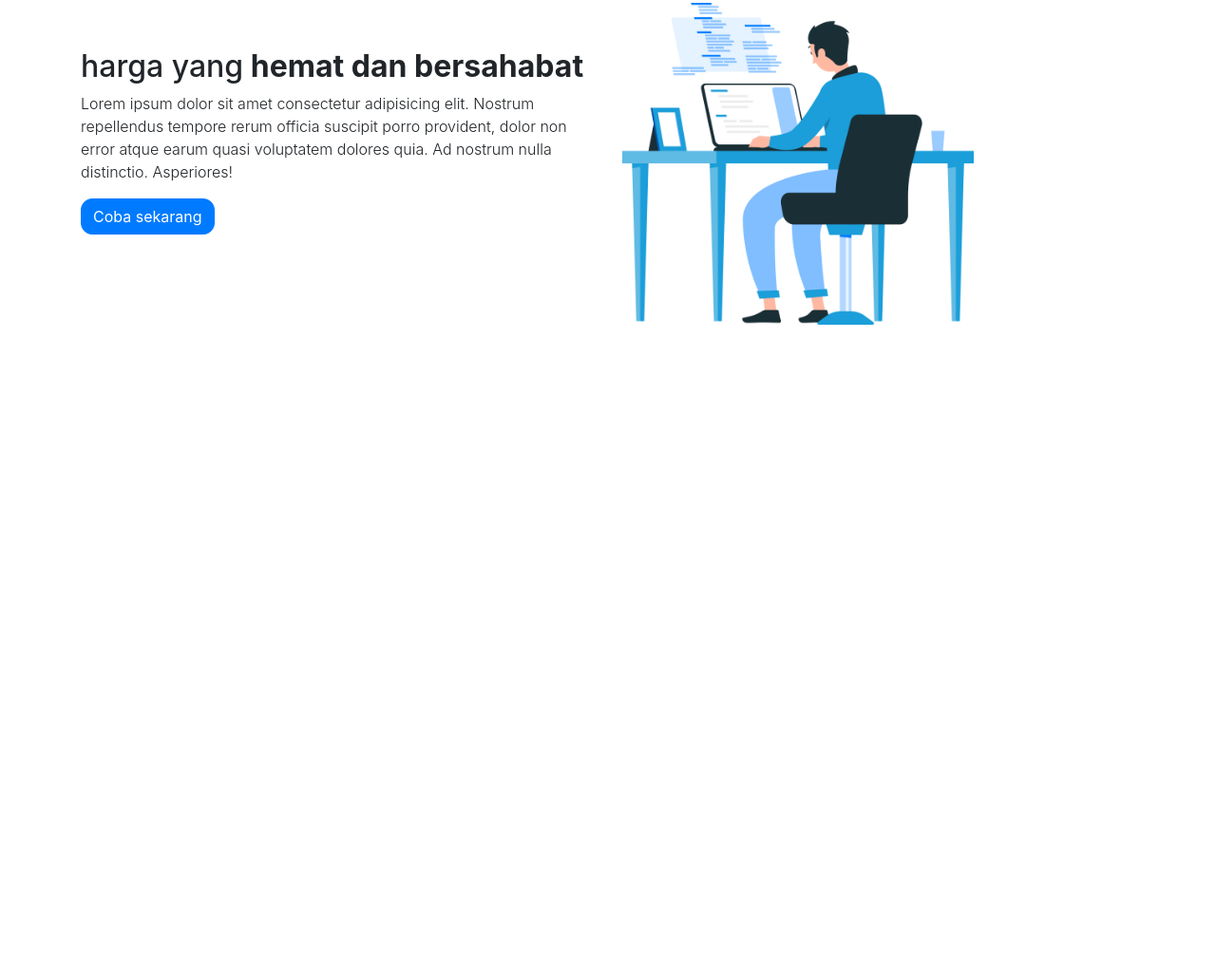
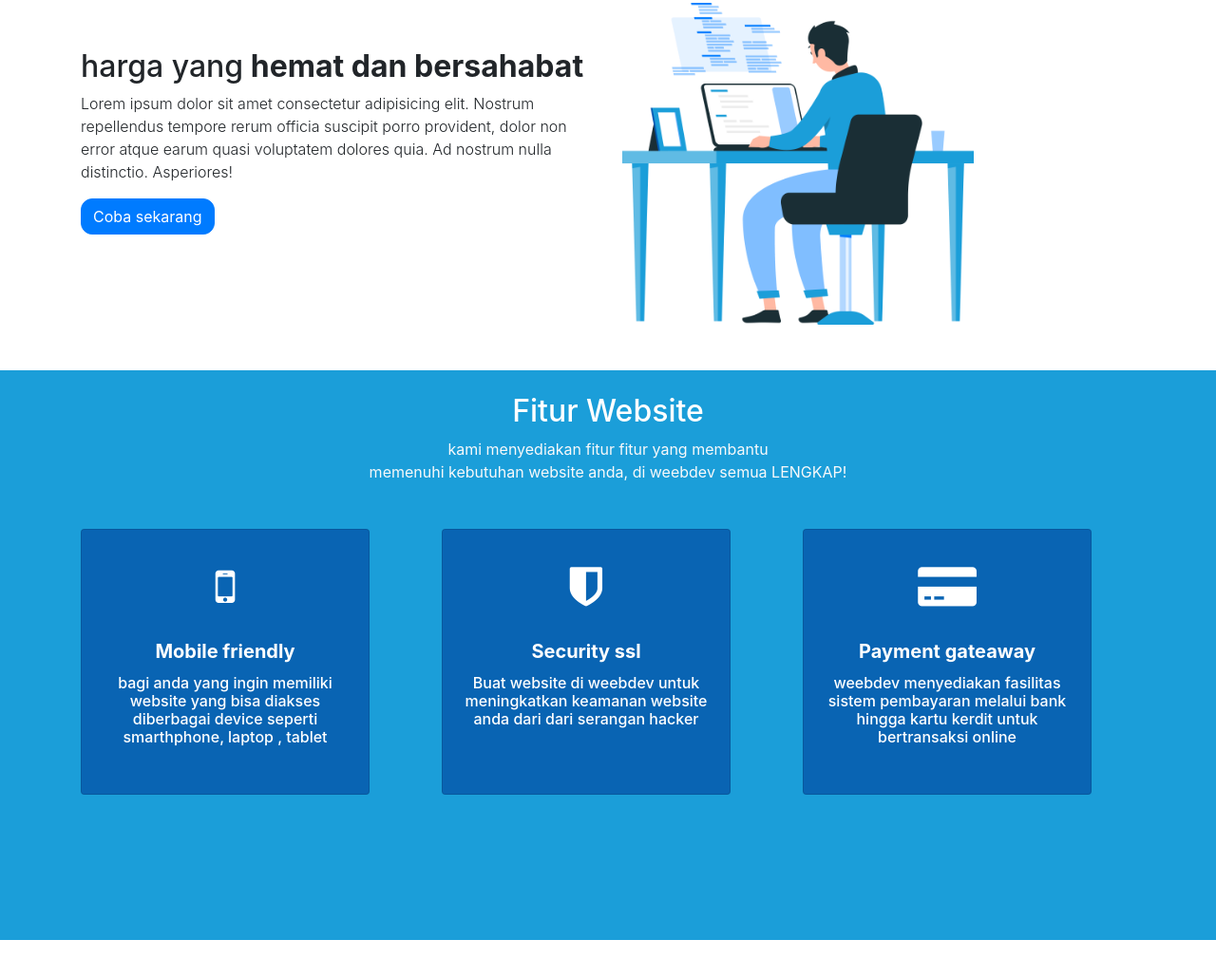
Before and after one commit to iko16-haekal/weebdev, a Gatsby site: page / in a window 1280 px wide. Shown: the part 1237-2266 px from the top of the page at 95% size. Before the commit the page ends 1627 px from the top, so only its background shows below. Built offline with nearby package versions, Linux system fonts and the light colour scheme; Gatsby itself is replaced by a stand-in of ours.

Commit message:
menambahkan section fitur kami

```diff
--- a/gatsby-browser.js
+++ b/gatsby-browser.js
@@ -10,3 +10,4 @@ import "jquery/dist/jquery.min.js"
 import "popper.js/dist/popper.min"
 import "bootstrap/dist/js/bootstrap.min.js"
 import "bootstrap/dist/css/bootstrap.min.css"
+import "font-awesome/css/font-awesome.min.css"
--- a/package.json
+++ b/package.json
@@ -6,6 +6,7 @@
   "author": "Kyle Mathews <mathews.kyle@gmail.com>",
   "dependencies": {
     "bootstrap": "^4.5.3",
+    "font-awesome": "^4.7.0",
     "gatsby": "^2.24.67",
     "gatsby-image": "^2.4.20",
     "gatsby-plugin-manifest": "^2.4.33",
--- /dev/null
+++ b/src/components/card/index.js
@@ -0,0 +1,24 @@
+import React from "react"
+import "./style.css"
+function Card({ icon, title, description }) {
+  return (
+    <>
+      <div
+        className="card py-4 card-bg"
+        style={{ width: "19rem", color: "white", height: "280px" }}
+      >
+        <span className="text-center" style={{ fontSize: "3em" }}>
+          <i className={icon} aria-hidden="true"></i>
+        </span>
+        <div className="card-body">
+          <h5 className="card-title text-center text-white font-weight-bold">
+            {title}
+          </h5>
+          <h6 class="card-text text-white text-center ">{description}</h6>
+        </div>
+      </div>
+    </>
+  )
+}
+
+export default Card
--- a/src/components/navbar/index.js
+++ b/src/components/navbar/index.js
@@ -24,7 +24,7 @@ function Navbar() {
         </button>
         <div className="collapse navbar-collapse" id="navbarNavAltMarkup">
           <div className="navbar-nav ml-auto">
-            <Link className="nav-item nav-link mx-2">Home</Link>
+            <Link className="nav-item nav-link mx-2 actives">Home</Link>
             <Link className="nav-item nav-link mx-2">Tema</Link>
             <Link className="nav-item nav-link mx-2">Paket harga</Link>
             <Link className="nav-item nav-link ml-2">Layanan pendukung</Link>
--- a/src/components/navbar/style.css
+++ b/src/components/navbar/style.css
@@ -1,3 +1,7 @@
 nav.navbar {
   background-color: #fff !important;
 }
+
+.actives {
+  color: #1b9ed9 !important;
+}
--- a/src/pages/index.js
+++ b/src/pages/index.js
@@ -5,6 +5,7 @@ import Image from "../components/image"
 import SEO from "../components/seo"
 import Navbar from "../components/navbar"
 import "./style.css"
+import Card from "../components/card"
 const IndexPage = () => (
   <>
     <SEO
@@ -12,6 +13,7 @@ const IndexPage = () => (
       description="Jasa pembuatan website untuk profil perusahaan, personal blog,
        toko online, dan UKM. tinggal Pesan, bayar, langsung proses dan pastinya Murah."
     />
+
     <Navbar />
     <div className="container-fluid home-jmb">
       <div className="container ">
@@ -85,7 +87,47 @@ const IndexPage = () => (
         </div>
         <div className="col-md-6 mt-3">
           <div style={{ maxWidth: "370px" }}>
-            <Image filename="header.3.png" alt="jasa web desain professional" />
+            <Image
+              filename="header.3.png"
+              alt="jasa web desain professional dan murah"
+            />
+          </div>
+        </div>
+      </div>
+    </div>
+
+    <div
+      className="container-fluid my-5 py-4"
+      style={{ backgroundColor: "#1B9ED9", height: "75vh" }}
+    >
+      <div className="container">
+        <h2 className="text-center text-white">Fitur Website</h2>
+        <p className="text-center text-light m-auto" style={{ width: "50%" }}>
+          kami menyediakan fitur fitur yang membantu <br /> memenuhi kebutuhan
+          website anda, di weebdev semua LENGKAP!
+        </p>
+
+        <div className="row mt-5 justify-content-center">
+          <div className="col-md-4">
+            <Card
+              icon="fa fa-mobile"
+              title="Mobile friendly"
+              description="bagi anda yang ingin memiliki website yang bisa diakses diberbagai device seperti smarthphone, laptop , tablet"
+            />
+          </div>
+          <div className="col-md-4">
+            <Card
+              icon="fa fa-shield "
+              title="Security ssl"
+              description="Buat website di weebdev untuk meningkatkan keamanan website anda dari dari serangan hacker"
+            />
+          </div>
+          <div className="col-md-4">
+            <Card
+              icon="fa fa-credit-card-alt "
+              title="Payment gateaway"
+              description="weebdev menyediakan fasilitas sistem pembayaran melalui bank hingga kartu kerdit untuk bertransaksi online"
+            />
           </div>
         </div>
       </div>
--- a/src/pages/style.css
+++ b/src/pages/style.css
@@ -14,3 +14,7 @@
   color: #1b9ed9;
   border: 2px solid #1b9ed9;
 }
+
+.card-bg {
+  background-color: #0964b3 !important;
+}
```
Also changed, not shown: src/components/card/style.css (added), 1 other file.
